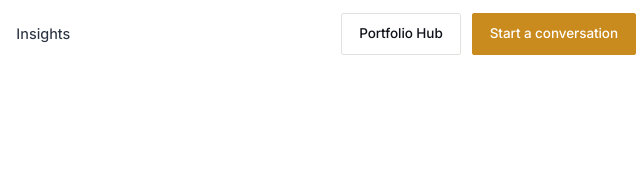
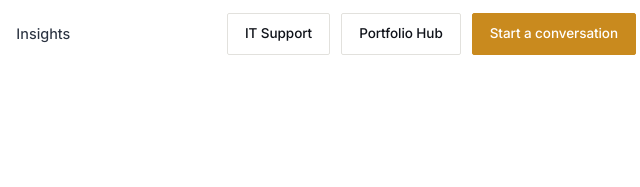
Before and after one commit to shawkyard/raidius-it-solon-software-group-mock-website, a website: page portfolio/smrtr.html in a window 1280 px wide. Shown: the top 187 px of the page, 548-1188 px from the left. Drawn offline with Linux system fonts and the light colour scheme.

Commit message:
Support portal — part 7 of 8

```diff
--- a/portfolio/smrtr.html
+++ b/portfolio/smrtr.html
@@ -34,6 +34,7 @@
       <a href="../insights.html">Insights</a>
     </div>
     <div class="nav-right">
+      <a class="btn btn-ghost btn-sm" href="../support.html">IT Support</a>
       <a class="btn btn-ghost btn-sm" href="../hub.html">Portfolio Hub</a>
       <a class="btn btn-sun btn-sm" href="../founders.html#talk">Start a conversation</a>
       <button class="nav-toggle" id="navToggle" aria-label="Open menu">
@@ -132,6 +133,7 @@
   <a href="../careers.html">Careers</a>
   <a href="../insights.html">Insights</a>
   <a href="../hub.html">Portfolio Hub</a>
+  <a href="../support.html">IT Support</a>
   <a class="btn btn-sun" href="../founders.html#talk">Start a conversation</a>
 </div>
 <main id="main">
@@ -235,6 +237,7 @@
           <li><a href="../careers.html">Careers</a></li>
           <li><a href="../insights.html">Insights</a></li>
           <li><a href="../hub.html">Portfolio Hub</a></li>
+          <li><a href="../support.html">IT Support</a></li>
         </ul>
       </div>
       <div>
--- a/robots.txt
+++ b/robots.txt
@@ -1,5 +1,6 @@
 User-agent: *
 Allow: /
 Disallow: /hub.html
+Disallow: /support.html
 
 Sitemap: https://solen-concept.pages.dev/sitemap.xml
```
Also changed, not shown: portfolio/nextalk.html (+3 -0 lines), portfolio/primate-technologies.html (+3 -0 lines), portfolio/spiralinks.html (+3 -0 lines), portfolio/spokane-software.html (+3 -0 lines), portfolio/thingtech.html (+3 -0 lines), portfolio/thought-foundry.html (+3 -0 lines), portfolio/track-star.html (+3 -0 lines), portfolio/trackit.html (+3 -0 lines), portfolio/viapeople.html (+3 -0 lines), README.md.
